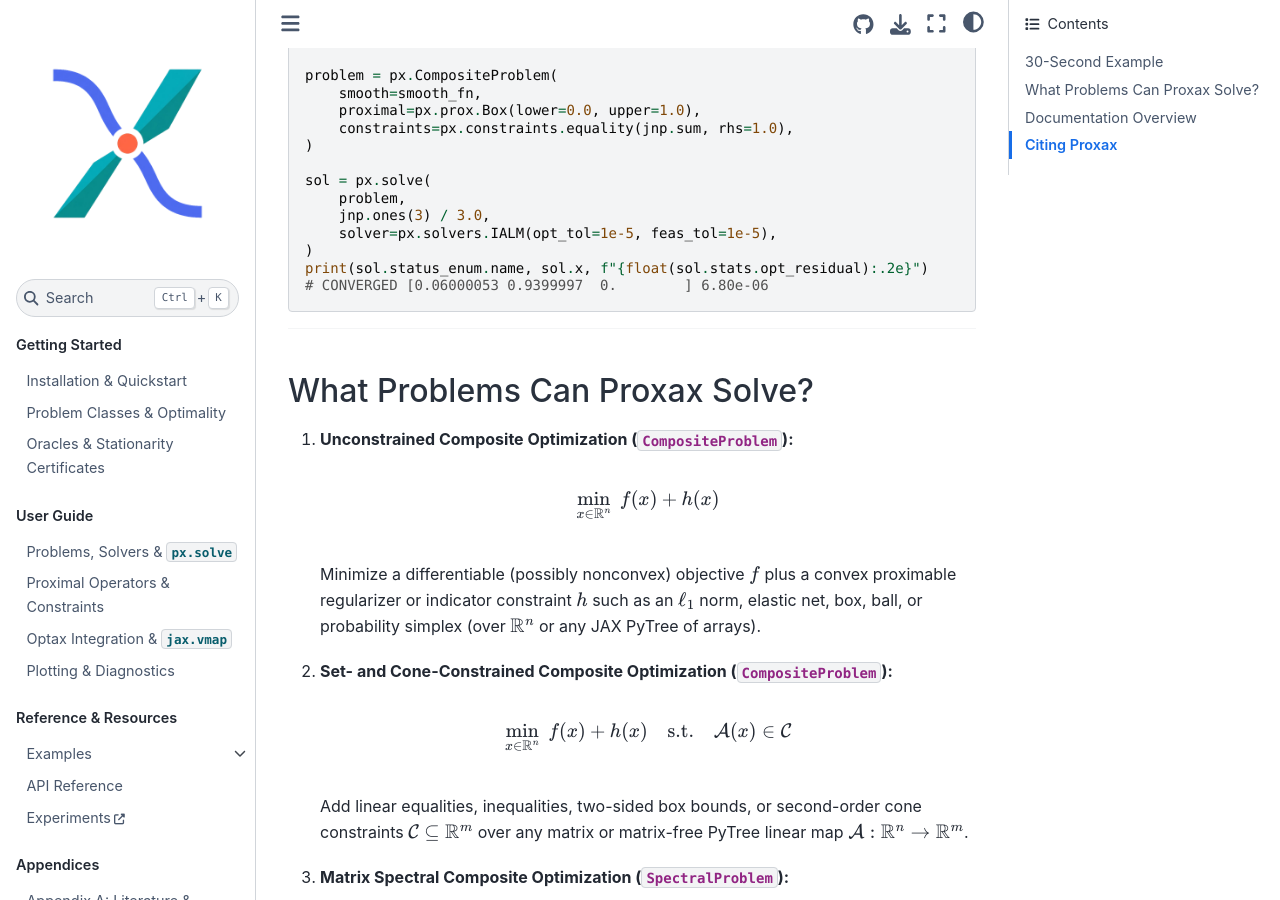
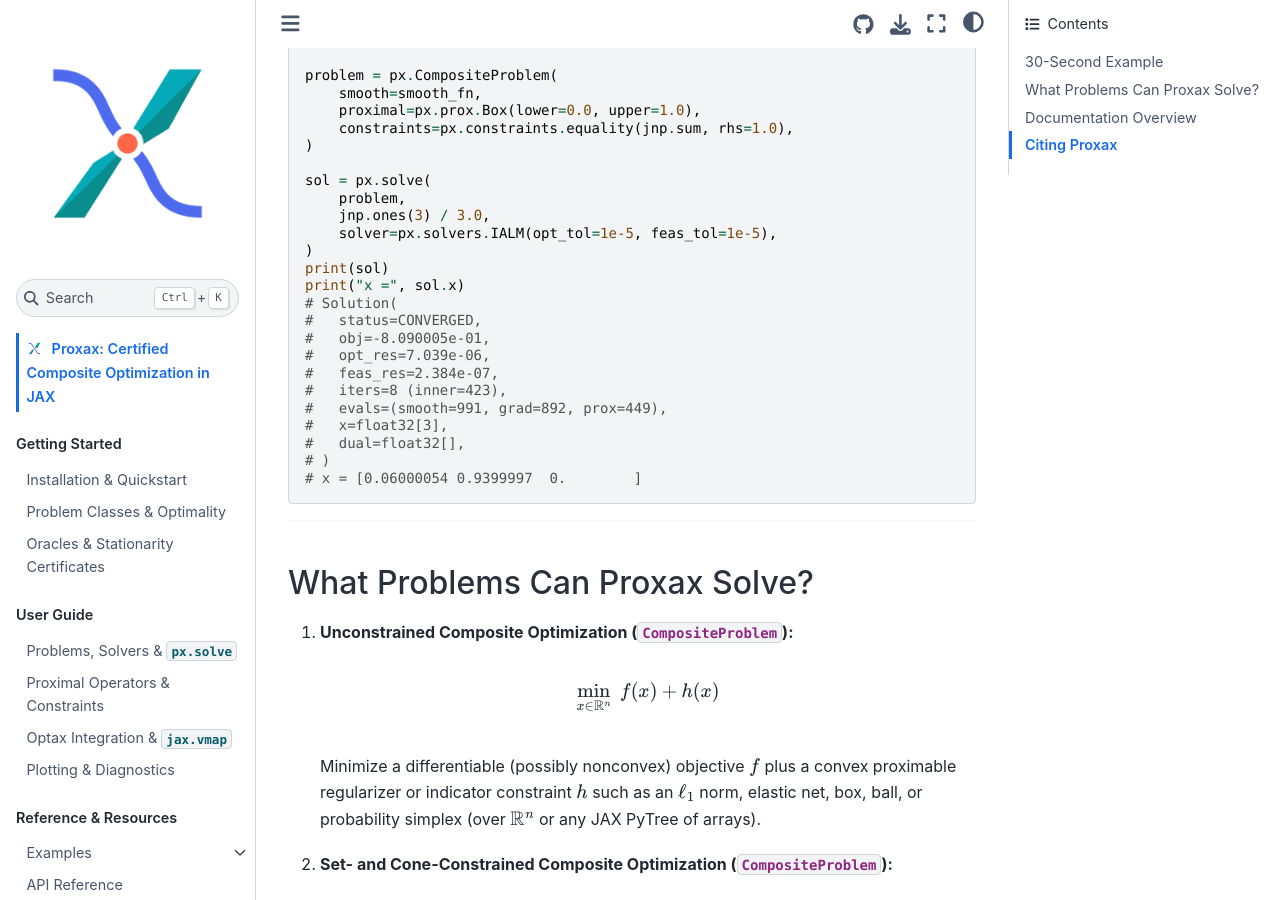
Before and after one commit to wwkong/proxax, a Sphinx documentation site: the page built from docs/index.md, in a window 1280 px wide and 900 px high, scrolled down 1081 px. Built offline with Sphinx 7.4.7 and the Sphinx Book theme 1.1.4, drawn with Linux system fonts in a browser that asks for light colours; some of the changed text lies outside the part shown.

Commit message:
Docs: print full Solution in 30s example and add home_page_in_toc

````diff
--- a/docs/conf.py
+++ b/docs/conf.py
@@ -59,6 +59,7 @@ html_theme_options = {
     "use_download_button": True,
     "show_toc_level": 2,
     "show_navbar_depth": 1,
+    "home_page_in_toc": True,
     "navigation_with_keys": False,
 }
 
--- a/docs/index.md
+++ b/docs/index.md
@@ -57,8 +57,19 @@ sol = px.solve(
     jnp.ones(3) / 3.0,
     solver=px.solvers.IALM(opt_tol=1e-5, feas_tol=1e-5),
 )
-print(sol.status_enum.name, sol.x, f"{float(sol.stats.opt_residual):.2e}")
-# CONVERGED [0.06000053 0.9399997  0.        ] 6.80e-06
+print(sol)
+print("x =", sol.x)
+# Solution(
+#   status=CONVERGED,
+#   obj=-8.090005e-01,
+#   opt_res=7.039e-06,
+#   feas_res=2.384e-07,
+#   iters=8 (inner=423),
+#   evals=(smooth=991, grad=892, prox=449),
+#   x=float32[3],
+#   dual=float32[],
+# )
+# x = [0.06000054 0.9399997  0.        ]
 ```
 
 ---
````
Also changed, not shown: 1 other file.
